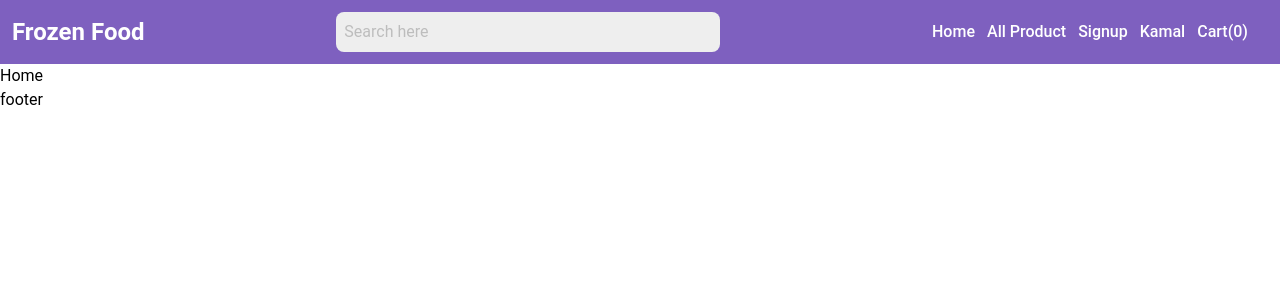
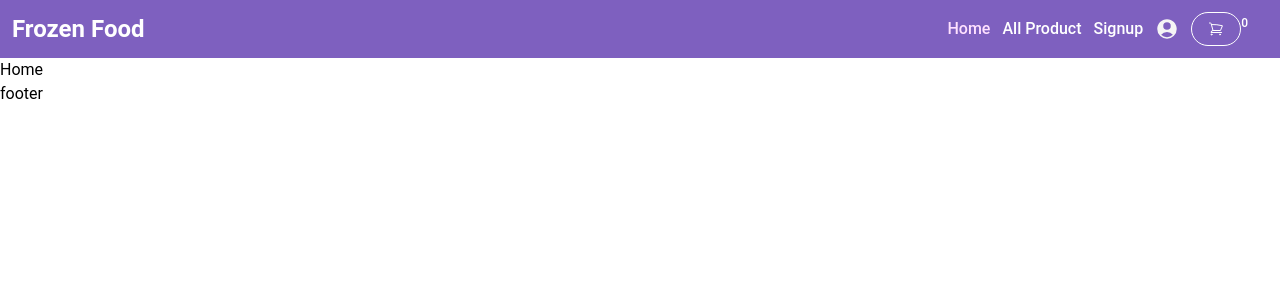
Before and after one commit to Umar-Raza/ecommerce, a React (Vite) app: page / in a window 1280 px wide. Shown: the top 300 px of the page. Built offline with nearby package versions, Linux system fonts and the light colour scheme.

Commit message:
navbar activaion

```diff
--- a/src/components/navbar/Navbar.jsx
+++ b/src/components/navbar/Navbar.jsx
@@ -1,34 +1,53 @@
-import { Link } from "react-router-dom";
+import { NavLink } from "react-router-dom";
 import { SearchBar } from "../searchBar/SearchBar";
+import { Button } from "@material-tailwind/react";
 
 
 export const Navbar = () => {
-  // navList Data
-  const navList = (
-    <ul className="flex space-x-3 text-white font-medium text-md px-5 ">
-      {/* Home */}
+
+  return (
+    <nav className="bg-primary sticky top-0">
+      <div className="lg:flex lg:justify-between items-center py-3 lg:px-3 ">
+        {/* left  */}
+        <div className="left py-3 lg:py-0">
+          <NavLink to={'/'}>
+            <h2 className=" font-bold text-white text-2xl text-center">Frozen Food</h2>
+          </NavLink>
+        </div>
+        {/* Search Bar  */}
+        {/* <SearchBar /> */}
+        {/* right  */}
+        <div className="right flex justify-center mb-4 lg:mb-0">
+          <ul className="flex space-x-3 text-white font-medium text-md px-5 items-center">
             <li>
-        <Link to={'/'}>Home</Link>
+              <NavLink to={'/'} className={({ isActive }) => {
+                return isActive ? "text-light text-pretty" : "text-white"
+              }}>Home</NavLink>
+            </li>
+            <li>
+              <NavLink to={'/allproduct'} className={({ isActive }) => {
+                return isActive ? "text-light" : "text-white"
+              }}>All Product</NavLink>
+            </li>
+            <li>
+              <NavLink to={'/signup'} className={({ isActive }) => {
+                return isActive ? "text-light" : "text-white"
+              }}>Signup</NavLink>
             </li>
 
-      {/* All Product */}
             <li>
-        <Link to={'/allproduct'}>All Product</Link>
+              <NavLink to={'/'} className={({ isActive }) => {
+                return isActive ? "text-gray-100" : "text-white"
+              }}>
+                <svg xmlns="http://www.w3.org/2000/svg" viewBox="0 0 24 24" fill="currentColor" className="size-6">
+                  <path fillRule="evenodd" d="M18.685 19.097A9.723 9.723 0 0 0 21.75 12c0-5.385-4.365-9.75-9.75-9.75S2.25 6.615 2.25 12a9.723 9.723 0 0 0 3.065 7.097A9.716 9.716 0 0 0 12 21.75a9.716 9.716 0 0 0 6.685-2.653Zm-12.54-1.285A7.486 7.486 0 0 1 12 15a7.486 7.486 0 0 1 5.855 2.812A8.224 8.224 0 0 1 12 20.25a8.224 8.224 0 0 1-5.855-2.438ZM15.75 9a3.75 3.75 0 1 1-7.5 0 3.75 3.75 0 0 1 7.5 0Z" clipRule="evenodd" />
+                </svg>
+
+              </NavLink>
             </li>
-
-      {/* Signup */}
-      <li>
-        <Link to={'/signup'}>Signup</Link>
-      </li>
-
-      {/* User */}
-      <li>
-        <Link to={'/'}>Kamal</Link>
-      </li>
-
             {/* Admin */}
             {/* <li>
-                <Link to={'/'}>Admin</Link>
+                <NavLink to={'/'}>Admin</NavLink>
             </li> */}
 
             {/* logout */}
@@ -37,32 +56,17 @@ export const Navbar = () => {
             </li> */}
 
             {/* Cart */}
-      <li>
-        <Link to={'/cart'}>
-          Cart(0)
-        </Link>
-      </li>
+            <NavLink to={'/cart'}>
+              <Button size="sm" variant="outlined" className="rounded-full text-white border-white">
+                <svg xmlns="http://www.w3.org/2000/svg" fill="none" viewBox="0 0 24 24" strokeWidth={1.5} stroke="currentColor" className="size-4">
+                  <path strokeLinecap="round" strokeLinejoin="round" d="M2.25 3h1.386c.51 0 .955.343 1.087.835l.383 1.437M7.5 14.25a3 3 0 0 0-3 3h15.75m-12.75-3h11.218c1.121-2.3 2.1-4.684 2.924-7.138a60.114 60.114 0 0 0-16.536-1.84M7.5 14.25 5.106 5.272M6 20.25a.75.75 0 1 1-1.5 0 .75.75 0 0 1 1.5 0Zm12.75 0a.75.75 0 1 1-1.5 0 .75.75 0 0 1 1.5 0Z" />
+                </svg>
+              </Button>
+              <sup>0</sup>
+            </NavLink>
           </ul>
-  )
-  return (
-    <nav className="bg-primary sticky top-0">
-      {/* main  */}
-      <div className="lg:flex lg:justify-between items-center py-3 lg:px-3 ">
-        {/* left  */}
-        <div className="left py-3 lg:py-0">
-          <Link to={'/'}>
-            <h2 className=" font-bold text-white text-2xl text-center">Frozen Food</h2>
-          </Link>
         </div>
-
-        {/* Search Bar  */}
-        <SearchBar />
-        {/* right  */}
-        <div className="right flex justify-center mb-4 lg:mb-0">
-          {navList}
-        </div>
-
-      </div>
-    </nav>
+      </div >
+    </nav >
   );
 }
```
Lines whose indentation alone changed are shown as unchanged.
